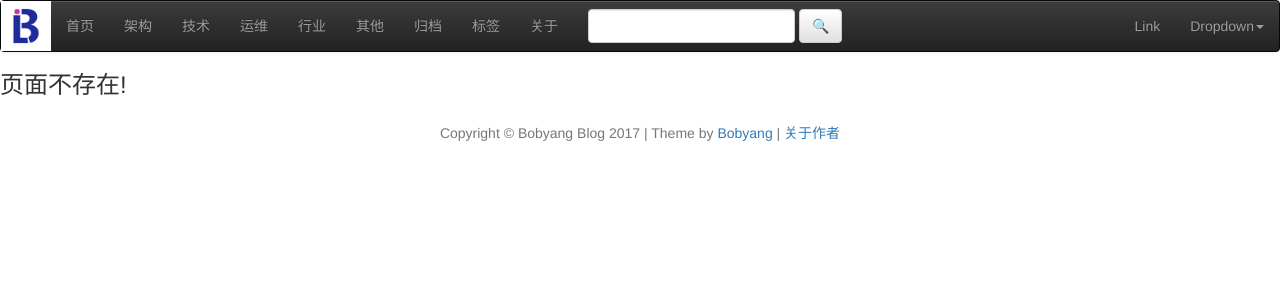
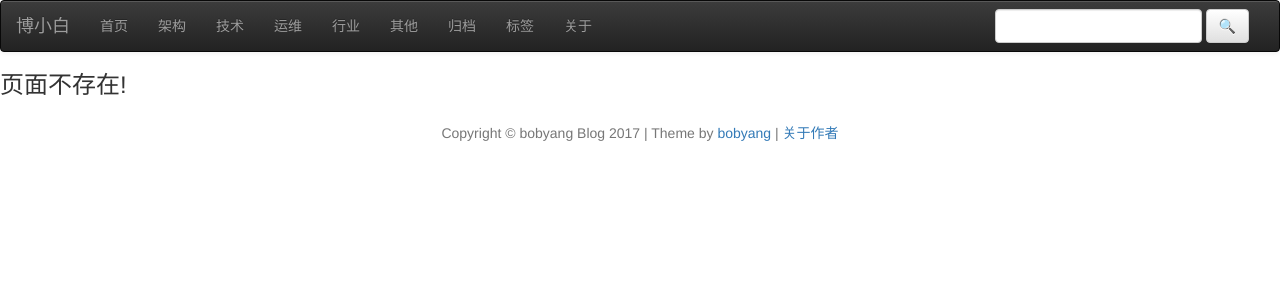
Before and after one commit to bobyang-coder/bobyang-coder.github.io, a Jekyll site: the page built from 404.html, in a window 1280 px wide. Shown: the top 300 px of the page. Built offline with Jekyll 4.4.1, drawn with Linux system fonts in a browser that asks for light colours; nearby versions of some CDN libraries.

Commit message:
页面头修改

```diff
--- a/_config.yml
+++ b/_config.yml
@@ -39,7 +39,7 @@ paginate_path: "/:num"
 # Author info
 author:
   url                       : tech.boilin.cn
-  name                      : Bobyang
+  name                      : bobyang
   rss                       : true # generate RSS feed and show it's icon in header
   mail                      : bobyang_coder@163.com # change to your e-mail address
   twitter                   : twitter-user-name
--- a/_includes/footer.html
+++ b/_includes/footer.html
@@ -4,7 +4,7 @@
             <div class="col-md-12 column">
                 <div style="text-align:center;margin-top:15px;" class="copyright text-muted">
                     Copyright &copy; {{ site.author.name }} Blog {{ site.time | date: '%Y' }}
-                    | Theme by <a href="{{ site.baseurl }}">{{ site.author.name }}</a>
+                    | Theme by <a href="{{ site.baseurl }}/">{{ site.author.name }}</a>
                     | <a href="{{ site.baseurl }}/about"> 关于作者 </a>
                 </div>
             </div>
--- a/_includes/topbar.html
+++ b/_includes/topbar.html
@@ -1,21 +1,22 @@
 <nav class="navbar navbar-default navbar-inverse" role="navigation">
+    <div class="container-fluid" style="text-align: center">
         <div class="navbar-header">
-        <button type="button" class="navbar-toggle" data-toggle="collapse"
-                data-target="#bs-example-navbar-collapse-1">
+            <button type="button" class="navbar-toggle collapsed" data-toggle="collapse"
+                    data-target="#bs-example-navbar-collapse-1" aria-expanded="false">
                 <span class="sr-only">Toggle navigation</span>
                 <span class="icon-bar"></span>
                 <span class="icon-bar"></span>
                 <span class="icon-bar"></span>
             </button>
-        <div>
-            <img src="/assets/images/LOGO.png" width="50" height="50">
-        </div>
-        <!--<a class="navbar-brand" href="/">博小白</a>-->
+            <a class="navbar-brand" href="#">
+                博小白<!--<img alt="博小白" src="/assets/images/LOGO.png" style="height: inherit;width: inherit">-->
+            </a>
+            <!--<div>-->
+            <!--<img src="/assets/images/LOGO.png" width="50" height="50">-->
+            <!--</div>-->
         </div>
 
         <div class="collapse navbar-collapse" id="bs-example-navbar-collapse-1">
-        <ul class="nav navbar-nav">
-            <!--头连接-->
             <ul class="nav navbar-nav">
                 {% for module in site.modules %}
                 <li>
@@ -25,40 +26,13 @@
                 </li>
                 {% endfor %}
             </ul>
-        </ul>
-
             <!--搜索框-->
-        <form class="navbar-form navbar-left" role="search">
+            <form class="navbar-form navbar-right" role="search">
                 <div class="form-group">
                     <input type="text" class="form-control"/>
                 </div>
                 <button type="submit" class="btn btn-default">🔍</button>
             </form>
-
-        <ul class="nav navbar-nav navbar-right">
-            <li>
-                <a href="#">Link</a>
-            </li>
-            <li class="dropdown">
-                <a href="#" class="dropdown-toggle" data-toggle="dropdown">Dropdown<strong
-                        class="caret"></strong></a>
-                <ul class="dropdown-menu">
-                    <li>
-                        <a href="#">Action</a>
-                    </li>
-                    <li>
-                        <a href="#">Another action</a>
-                    </li>
-                    <li>
-                        <a href="#">Something else here</a>
-                    </li>
-                    <li class="divider">
-                    </li>
-                    <li>
-                        <a href="#">Separated link</a>
-                    </li>
-                </ul>
-            </li>
-        </ul>
+        </div>
     </div>
 </nav>
```
Lines whose indentation alone changed are shown as unchanged.
